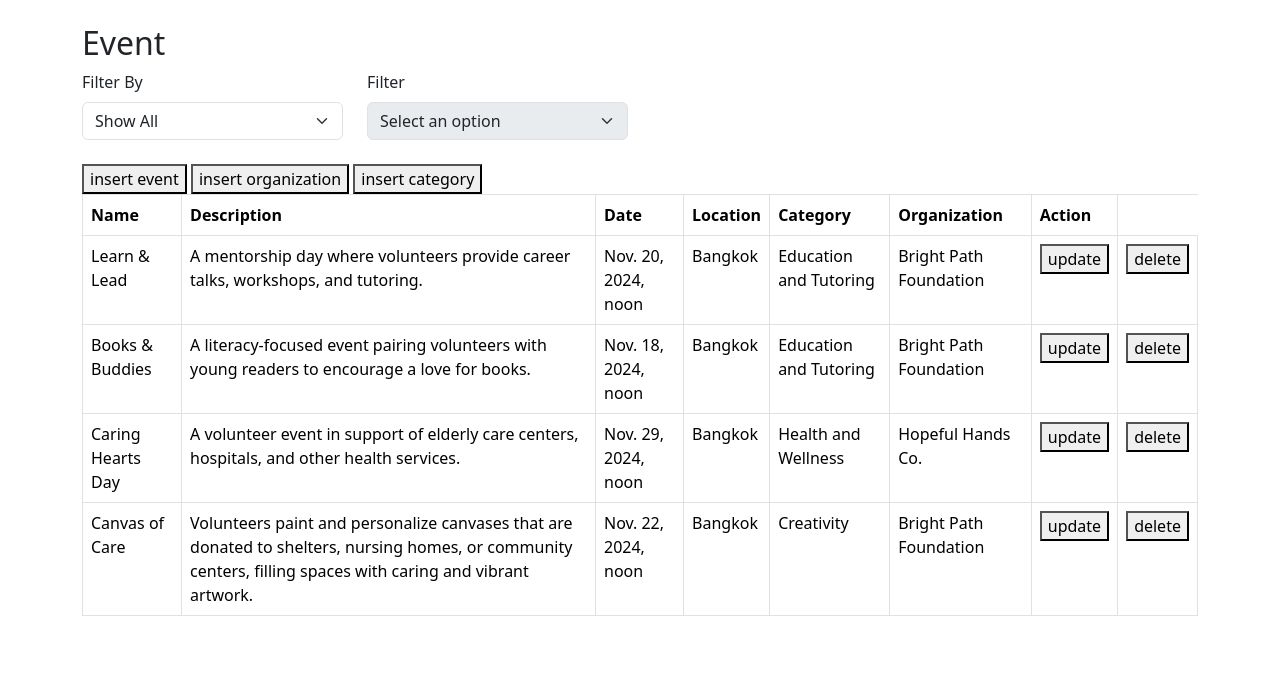
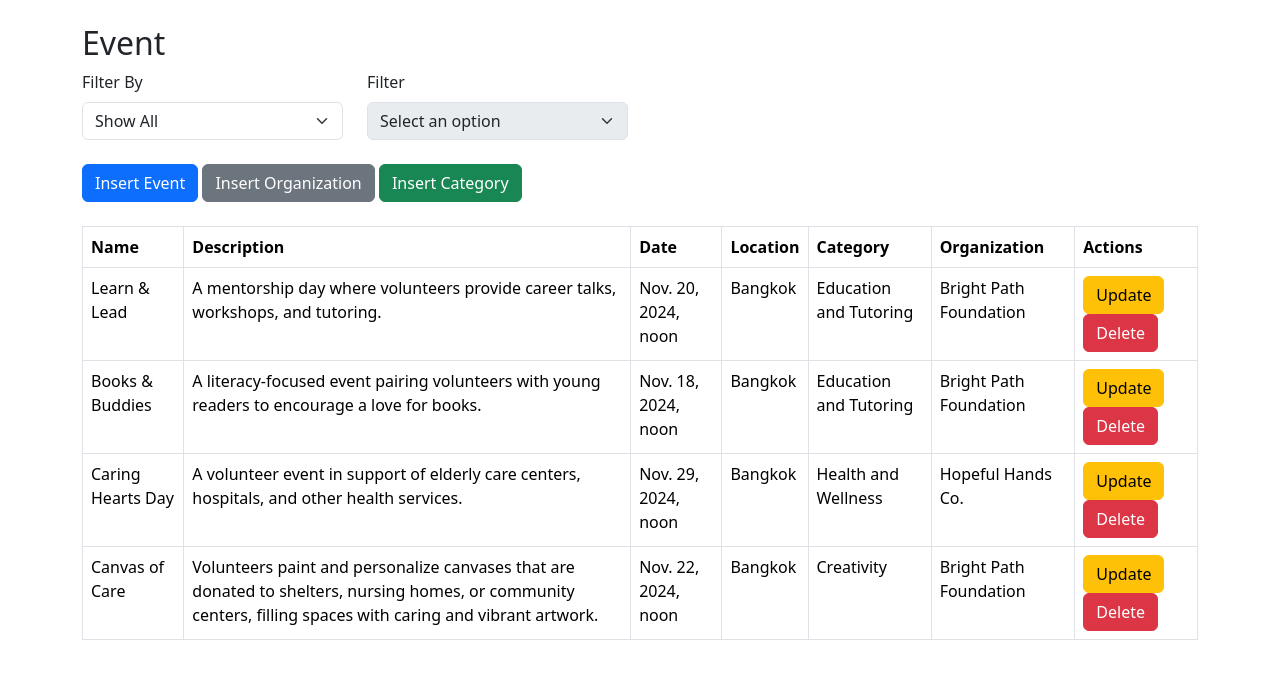
Before and after one commit to beau-beaubo/databaseproject, a Django app: page /nonprofit/event/ in a window 1280 px wide. Shown: the top 679 px of the page. Run offline with Django 5.2, Linux system fonts and the light colour scheme; data comes from the database, SQL or seed files in the repository.

Commit message:
Filter for event can work

```diff
--- a/nonprofit/templates/nonprofit/event.html
+++ b/nonprofit/templates/nonprofit/event.html
@@ -6,7 +6,6 @@
     <link href="https://cdn.jsdelivr.net/npm/bootstrap@5.3.3/dist/css/bootstrap.min.css" rel="stylesheet" integrity="sha384-QWTKZyjpPEjISv5WaRU9OFeRpok6YctnYmDr5pNlyT2bRjXh0JMhjY6hW+ALEwIH" crossorigin="anonymous">
 </head>
 <body>
-<!-- Button trigger modal -->
 <div class="container mt-4">
     <h2>Event</h2>
 
@@ -28,11 +27,46 @@
         </div>
     </div>
 
-    <button data-bs-toggle="modal" data-bs-target="#InsertEventModal">
-    insert event
-    </button>
+    <!-- Buttons for modals -->
+    <button class="btn btn-primary" data-bs-toggle="modal" data-bs-target="#InsertEventModal">Insert Event</button>
+    <button class="btn btn-secondary" data-bs-toggle="modal" data-bs-target="#InsertOrganizationModal">Insert Organization</button>
+    <button class="btn btn-success" data-bs-toggle="modal" data-bs-target="#InsertCategoryModal">Insert Category</button>
 
-    <!-- ======= Modal of Insert Event======= -->
+    <!-- Event Table -->
+    <table class="table table-bordered mt-4">
+        <thead>
+            <tr>
+                <th>Name</th>
+                <th>Description</th>
+                <th>Date</th>
+                <th>Location</th>
+                <th>Category</th>
+                <th>Organization</th>
+                <th>Actions</th>
+            </tr>
+        </thead>
+        <tbody id="eventTable">
+            {% for event in event_list %}
+            <tr data-organization="{{ event.organization.id }}" data-category="{{ event.category.id }}" data-location="{{ event.location }}">
+                <td>{{ event.name }}</td>
+                <td>{{ event.description }}</td>
+                <td>{{ event.date }}</td>
+                <td>{{ event.location }}</td>
+                <td>{{ event.category.name }}</td>
+                <td>{{ event.organization.name }}</td>
+                <td>
+                    <button class="btn btn-warning" data-bs-toggle="modal" data-bs-target="#updateEventModal-{{ event.id }}">Update</button>
+                    <form action="{% url 'nonprofit:delete_event' event.id %}" method="POST" class="d-inline-block">
+                        {% csrf_token %}
+                        <button type="submit" class="btn btn-danger">Delete</button>
+                    </form>
+                </td>
+            </tr>
+            {% endfor %}
+        </tbody>
+    </table>
+
+    <!-- Modal for Insert Event -->
     <div class="modal" tabindex="-1" id="InsertEventModal">
         <div class="modal-dialog">
             <div class="modal-content">
@@ -71,25 +105,20 @@
                         <div class="mb-3">
                             <label for="eventOrganization" class="form-label">Organization</label>
                             <select class="form-control" name="organization" id="eventOrganization" required>
-                                <option value="" disabled>Select a organization</option>
+                                <option value="" disabled>Select an organization</option>
                                 {% for organization in organization_list %}
                                 <option value="{{ organization.id }}" {% if organization.id == event.organization.id %}selected{% endif %}>{{ organization.name }}</option>
                                 {% endfor %}
                             </select>
                         </div>
-                        <button type="submit" class="btn btn-primary fade-button">save</button>
+                        <button type="submit" class="btn btn-primary">Save</button>
                     </form>
                 </div>
             </div>
         </div>
     </div>
 
-
-    <button data-bs-toggle="modal" data-bs-target="#InsertOrganizationModal">
-    insert organization
-    </button>
-
-    <!-- ======= Modal of Insert Organization======= -->
+    <!-- Insert Organization Modal -->
     <div class="modal" tabindex="-1" id="InsertOrganizationModal">
         <div class="modal-dialog">
             <div class="modal-content">
@@ -108,19 +137,14 @@
                             <label for="organizationDescription" class="form-label">Description</label>
                             <input type="text" class="form-control" name="description" id="organizationDescription" required>
                         </div>
-                        <button type="submit" class="btn btn-primary fade-button">insert</button>
+                        <button type="submit" class="btn btn-primary">Insert</button>
                     </form>
                 </div>
             </div>
         </div>
     </div>
 
-    <!-- Button trigger modal -->
-    <button data-bs-toggle="modal" data-bs-target="#InsertCategoryModal">
-        insert category
-    </button>
-
-    <!-- ======= Modal of Insert Category======= -->
+    <!-- Insert Category Modal -->
     <div class="modal" tabindex="-1" id="InsertCategoryModal">
         <div class="modal-dialog">
             <div class="modal-content">
@@ -135,103 +159,17 @@
                             <label for="categoryName" class="form-label">Category Name</label>
                             <input type="text" class="form-control" name="name" id="categoryName" required>
                         </div>
-                        <button type="submit" class="btn btn-primary fade-button">insert</button>
+                        <button type="submit" class="btn btn-primary">Insert</button>
                     </form>
                 </div>
             </div>
         </div>
     </div>
 
-    <!-- Event Table -->
-    <table class="table table-bordered">
-        <thead>
-            <tr>
-                <th>Name</th>
-                <th>Description</th>
-                <th>Date</th>
-                <th>Location</th>
-                <th>Category</th>
-                <th>Organization</th>
-                <th>Action</th>
-            </tr>
-        </thead>
-        <tbody id="eventTable">
-            {% for event in event_list %}
-            <tr data-organization="{{ event.organization.id }}" data-category="{{ event.category.id }}" data-location="{{ event.location }}">
-                <td>{{ event.name }}</td>
-                <td>{{ event.description }}</td>
-                <td>{{ event.date }}</td>
-                <td>{{ event.location }}</td>
-                <td>{{ event.category.name }}</td>
-                <td>{{ event.organization.name }}</td>
-                 <td>
-                <button data-bs-toggle="modal" data-bs-target="#updateEventModal-{{ event.id }}">
-                    update
-                </button>
-                <!-- ======= Modal of Update Event======= -->
-                <div class="modal" tabindex="-1" id="updateEventModal-{{ event.id }}">
-                    <div class="modal-dialog">
-                        <div class="modal-content">
-                            <div class="modal-header">
-                                <h5 class="modal-title">Update Event Details</h5>
-                                <button type="button" class="btn-close" data-bs-dismiss="modal" aria-label="Close"></button>
-                            </div>
-                            <div class="modal-body">
-                                <form id="updateVolunteerForm" method="POST" action="{% url 'nonprofit:update_event' event.id %}">
-                                    {% csrf_token %}
-                                    <div class="mb-3">
-                                        <label for="eventName" class="form-label">Event Name</label>
-                                        <input type="text" class="form-control" name="name" id="eventName" value="{{ event.name }}" required>
-                                    </div>
-                                    <div class="mb-3">
-                                        <label for="eventDescription" class="form-label">Description</label>
-                                        <input type="text" class="form-control" name="description" id="eventDescription" value="{{ event.description }}" required>
-                                    </div>
-                                    <div class="mb-3">
-                                        <label for="eventDateTime" class="form-label">Date and Time</label>
-                                        <input type="datetime-local" class="form-control" name="date" id="eventDateTime"
-                                               value="{{ event.date|date:'Y-m-d\TH:i' }}" required>
-                                    </div>
-                                    <div class="mb-3">
-                                        <label for="eventLocation" class="form-label">Location</label>
-                                        <input type="text" class="form-control" name="location" id="eventLocation" value="{{ event.location }}" required>
-                                    </div>
-                                    <div class="mb-3">
-                                        <label for="eventCategory" class="form-label">Category</label>
-                                        <select class="form-control" name="category" id="eventCategory" required>
-                                            <option value="" disabled>Select a category</option>
-                                            {% for category in category_list %}
-                                                <option value="{{ category.id }}" {% if category.id == event.category.id %}selected{% endif %}>{{ category.name }}</option>
-                                            {% endfor %}
-                                        </select>
-                                    </div>
-                                    <div class="mb-3">
-                                        <label for="eventOrganization" class="form-label">Organization</label>
-                                        <select class="form-control" name="organization" id="eventOrganization" required disabled>
-                                            <option value="{{ event.organization.id }}" selected>{{ event.organization.name }}</option>
-                                        </select>
-                                        <input type="hidden" name="organization" value="{{ event.organization.id }}">
-                                    </div>
-                                    <button type="submit" class="btn btn-primary fade-button">save</button>
-                                </form>
-                            </div>
-                        </div>
-                    </div>
-                </div>
-            </td>
-            <td>
-                <form action="{% url 'nonprofit:delete_event' event.id %}" method="POST">
-                    {% csrf_token %}
-                    <button>delete</button>
-                </form>
-            </td>
-            </tr>
-            {% endfor %}
-        </tbody>
-    </table>
 </div>
 
 <script src="https://cdn.jsdelivr.net/npm/bootstrap@5.3.3/dist/js/bootstrap.bundle.min.js" integrity="sha384-YvpcrYf0tY3lHB60NNkmXc5s9fDVZLESaAA55NDzOxhy9GkcIdslK1eN7N6jIeHz" crossorigin="anonymous"></script>
+
 <script>
     document.addEventListener("DOMContentLoaded", function () {
         const filterBy = document.getElementById('filterBy');
@@ -246,13 +184,30 @@
             } else if (selectedOption === "category") {
                 options = [{% for cat in category_list %}{ id: '{{ cat.id }}', name: '{{ cat.name }}' }, {% endfor %}];
             } else if (selectedOption === "location") {
-                options = [...new Set([...document.querySelectorAll('#eventTable tr')].map(row => row.dataset.location))];
+                options = [{% for event in event_list %}{ location: '{{ event.location }}' }, {% endfor %}];
             }
             options.forEach(option => {
-                filter.innerHTML += `<option value="${option.id}">${option.name}</option>`;
+                const newOption = document.createElement('option');
+                newOption.value = option.id || option.location;
+                newOption.text = option.name || option.location;
+                filter.appendChild(newOption);
+            });
+        });
+
+        filter.addEventListener('change', function () {
+            const selectedFilterValue = filter.value;
+            const rows = document.querySelectorAll('#eventTable tr');
+            rows.forEach(row => {
+                const rowValue = row.getAttribute(`data-${filterBy.value}`);
+                if (selectedFilterValue === "" || rowValue === selectedFilterValue) {
+                    row.style.display = '';
+                } else {
+                    row.style.display = 'none';
+                }
             });
         });
     });
 </script>
+
 </body>
 </html>
--- a/nonprofit/views.py
+++ b/nonprofit/views.py
@@ -16,12 +16,27 @@ def volunteer_home(request):
 
 
 def event_home(request):
-    event_list = Event.objects.all()
     category_list = Category.objects.all()
     organization_list = Organization.objects.all()
-    return render(request, 'nonprofit/event.html', {'event_list': event_list,
-                                                    'category_list': category_list,
-                                                    'organization_list': organization_list})
+
+    category_filter = request.GET.get('category', '')
+    organization_filter = request.GET.get('organization', '')
+
+    event_list = Event.objects.all()
+
+    if category_filter:
+        event_list = event_list.filter(category__id=category_filter)
+
+    if organization_filter:
+        event_list = event_list.filter(organization__id=organization_filter)
+
+    return render(request, 'nonprofit/event.html', {
+        'event_list': event_list,
+        'category_list': category_list,
+        'organization_list': organization_list,
+        'category_filter': category_filter,
+        'organization_filter': organization_filter,
+    })
 
 
 def update_volunteer_details(request, pk):
```
